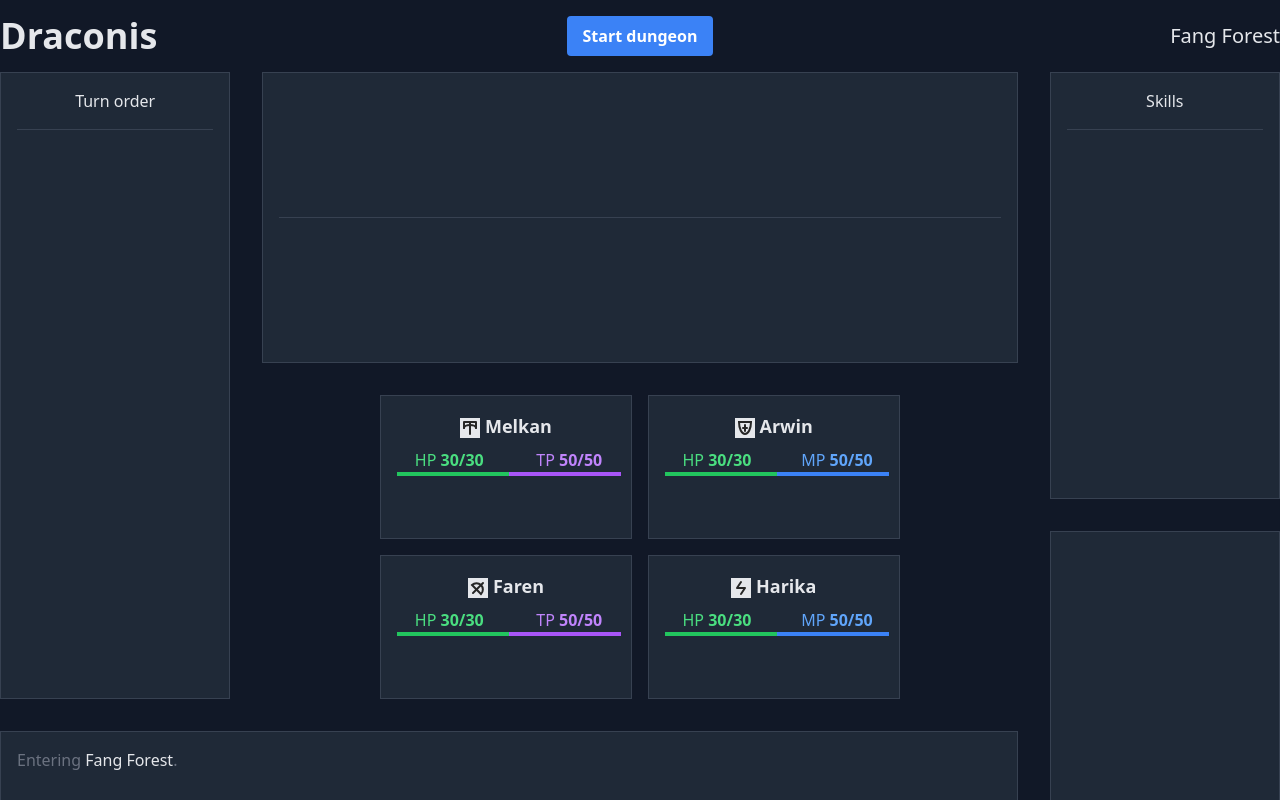
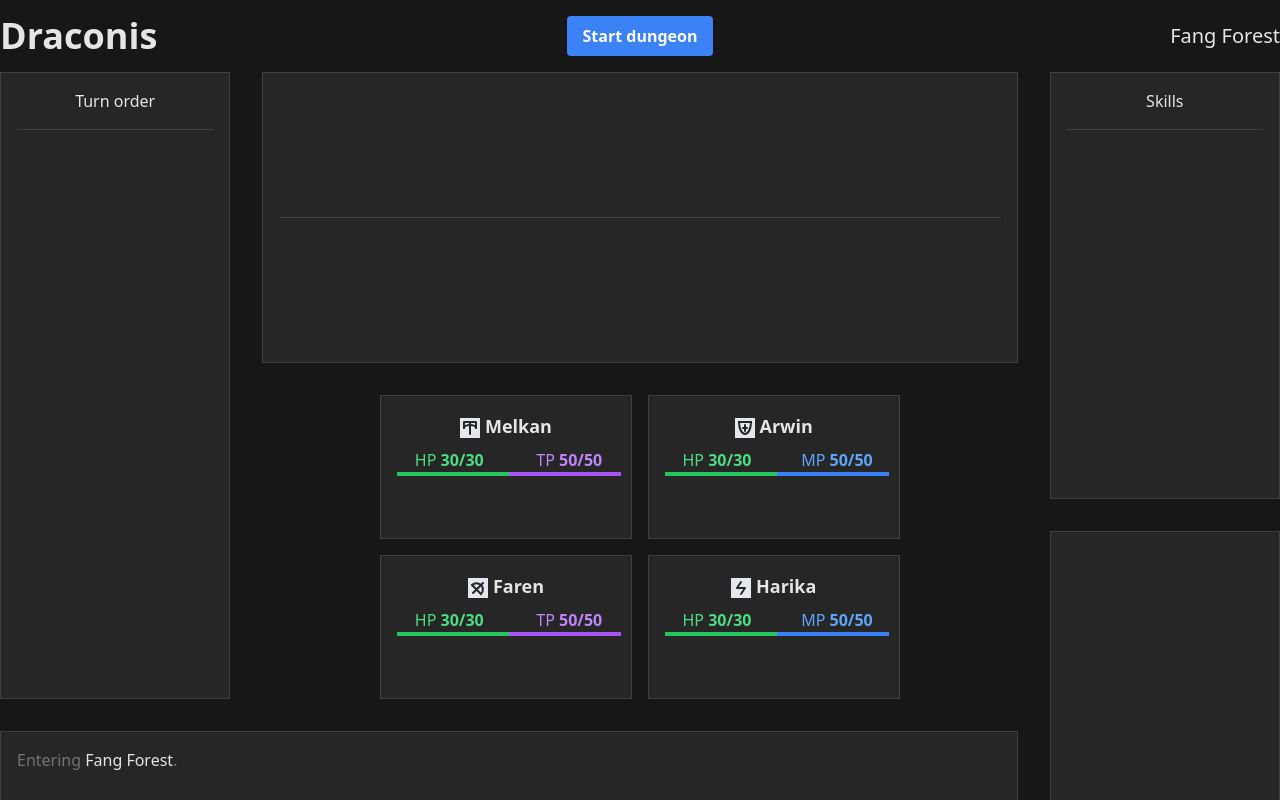
Before and after one commit to fbeaufume/draconis, an Angular app: page / in a window 1280 px wide. Shown: the top 800 px of the page. Built offline with nearby package versions, Linux system fonts and the light colour scheme.

Commit message:
Added color aliasing to easily switch between sets of gray

```diff
--- a/tailwind.config.js
+++ b/tailwind.config.js
@@ -1,7 +1,16 @@
+const colors = require('tailwindcss/colors')
+
 module.exports = {
   content: ['./src/**/*.{html,ts}'],
   theme: {
-    extend: {},
+    extend: {
+      colors: {
+        // gray: colors.slate,
+        // gray: colors.zinc,
+        gray: colors.neutral,
+        // gray: colors.stone,
+      }
+    },
   },
   plugins: [],
 }
```
